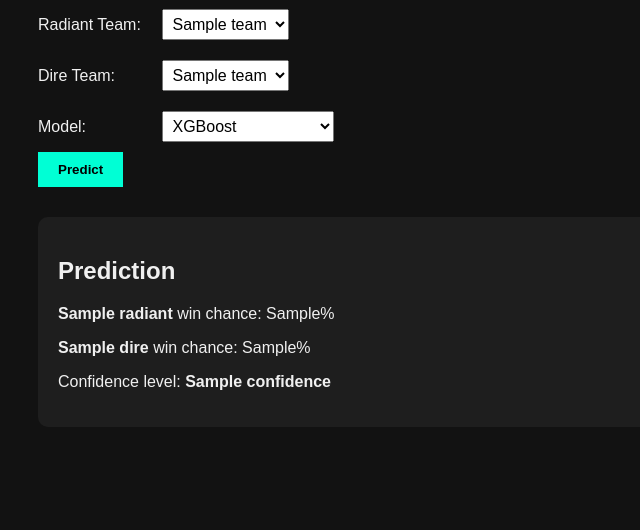
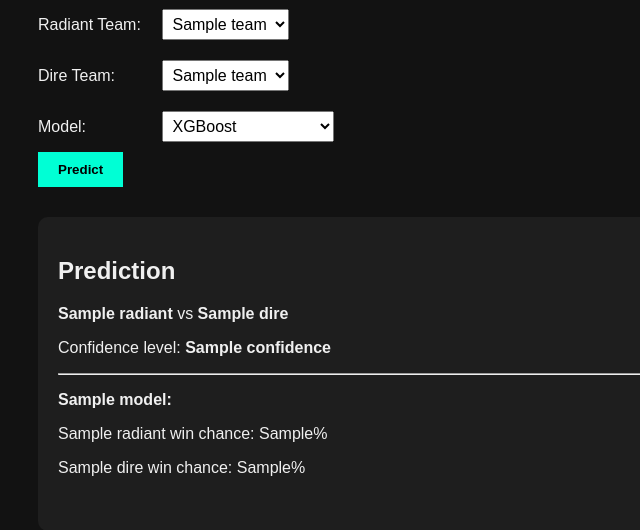
Before and after one commit to exccrr/esports-predictor, a Flask app: template web/templates/index.html in a window 1280 px wide. Shown: the part 120-650 px from the top of the page, without its empty margins (0-640 px from the left). Run offline with Flask 3, Linux system fonts and the light colour scheme; the template is opened without the code that fills it: most values are stand-ins (such as "Sample title", 1, 10 or a date in 2020); parts of the project's set-up code (start-up, migrations or seed data) failed here and were passed over.

Commit message:
feat(web): display predictions from all models + probability chart

```diff
--- a/web/app.py
+++ b/web/app.py
@@ -1,14 +1,18 @@
 from flask import Flask, render_template, request
 import sys
 import os
+
+import matplotlib
+matplotlib.use("Agg")
+import matplotlib.pyplot as plt
+
 sys.path.append(os.path.abspath(os.path.join(os.path.dirname(__file__), "..")))
 
-from main import predict_winner, get_confidence_level
+from main import predict_all_models, get_confidence_level
+import pandas as pd
 
+app = Flask(__name__, template_folder="templates", static_folder="static")
 
-app = Flask(__name__, template_folder="templates")
-
-import pandas as pd
 matches = pd.read_csv("data/matches.csv")
 teams = sorted(set(matches["radiant_name"].dropna().unique()) | set(matches["dire_name"].dropna().unique()))
 
@@ -16,31 +20,58 @@ teams = sorted(set(matches["radiant_name"].dropna().unique()) | set(matches["dir
 def index():
     prediction = None
     error = None
+    chart_url = None
 
     if request.method == "POST":
         radiant = request.form.get("radiant")
         dire = request.form.get("dire")
-        model = request.form.get("model")
 
-        if not radiant or not dire:
-            error = "Please select both teams."
-        elif radiant == dire:
-            error = "Teams must be different."
-        else:
+        if radiant and dire and radiant != dire:
             try:
-                rad_pct, dire_pct = predict_winner(radiant, dire, model_name=model)
+                results = predict_all_models(radiant, dire)
                 confidence = get_confidence_level(radiant, dire)
+
                 prediction = {
                     "radiant": radiant,
                     "dire": dire,
-                    "radiant_pct": round(rad_pct * 100, 2),
-                    "dire_pct": round(dire_pct * 100, 2),
-                    "confidence": confidence
+                    "confidence": confidence,
+                    "models": {
+                        model: {
+                            "radiant_pct": f"{rad * 100:.2f}",
+                            "dire_pct": f"{dire_pct * 100:.2f}"
+                        }
+                        for model, (rad, dire_pct) in results.items()
+                    }
                 }
+
+                # Визуализация
+                labels = ["XGBoost", "CatBoost", "Logistic"]
+                radiant_vals = [results[m][0] for m in results]
+                dire_vals = [results[m][1] for m in results]
+
+                x = range(len(labels))
+                plt.figure(figsize=(8, 4))
+                plt.barh(x, radiant_vals, color="green", label=radiant)
+                plt.barh(x, dire_vals, left=radiant_vals, color="red", label=dire)
+                plt.yticks(x, labels)
+                plt.xlabel("Win Probability (%)")
+                plt.title(f"{radiant} vs {dire}")
+                plt.legend()
+                plt.tight_layout()
+
+                chart_file = "pred_chart.png"
+                chart_path = os.path.join(app.static_folder, chart_file)
+                chart_url = f"/static/{chart_file}"
+
+                plt.savefig(chart_path)
+                plt.close()
+
             except Exception as e:
-                error = f"Prediction error: {str(e)}"
+                error = f"Prediction failed: {e}"
+        else:
+            error = "Please select two different teams."
 
-    return render_template("index.html", teams=teams, prediction=prediction, error=error)
+    return render_template("index.html", teams=teams, prediction=prediction, chart=chart_url, error=error)
 
 if __name__ == "__main__":
-    app.run(debug=True)
+    app.run(debug=True, port=5050)
--- a/web/templates/index.html
+++ b/web/templates/index.html
@@ -39,6 +39,10 @@
             padding: 20px;
             border-radius: 10px;
         }
+        img {
+            max-width: 100%;
+            margin-top: 20px;
+        }
     </style>
 </head>
 <body>
@@ -70,18 +74,30 @@
     </form>
 
     {% if error %}
-  <div style="border: 1px solid red; padding: 10px; color: red; background-color: #ffe6e6; margin-top: 15px;">
-    ⚠️ <strong>{{ error }}</strong>
-  </div>
+    <div style="border: 1px solid red; padding: 10px; color: red; background-color: #ffe6e6; margin-top: 15px;">
+        ⚠️ <strong>{{ error }}</strong>
+    </div>
     {% endif %}
 
     {% if prediction %}
     <div class="result">
         <h2>Prediction</h2>
-        <p><strong>{{ prediction.radiant }}</strong> win chance: {{ prediction.radiant_pct }}%</p>
-        <p><strong>{{ prediction.dire }}</strong> win chance: {{ prediction.dire_pct }}%</p>
+        <p><strong>{{ prediction.radiant }}</strong> vs <strong>{{ prediction.dire }}</strong></p>
         <p>Confidence level: <strong>{{ prediction.confidence }}</strong></p>
+        <hr>
+        {% for model, result in prediction.models.items() %}
+            <p><strong>{{ model|capitalize }}:</strong></p>
+            <p>{{ prediction.radiant }} win chance: {{ result.radiant_pct }}%</p>
+            <p>{{ prediction.dire }} win chance: {{ result.dire_pct }}%</p>
+            <br>
+        {% endfor %}
     </div>
+
+    {% if chart %}
+    <div>
+        <img src="{{ url_for('static', filename='pred_chart.png') }}" alt="Prediction chart">
+    </div>
+    {% endif %}
     {% endif %}
 </body>
 </html>
```
Also changed, not shown: main.py (+42 -0 lines), web/static/pred_chart.png (added).
